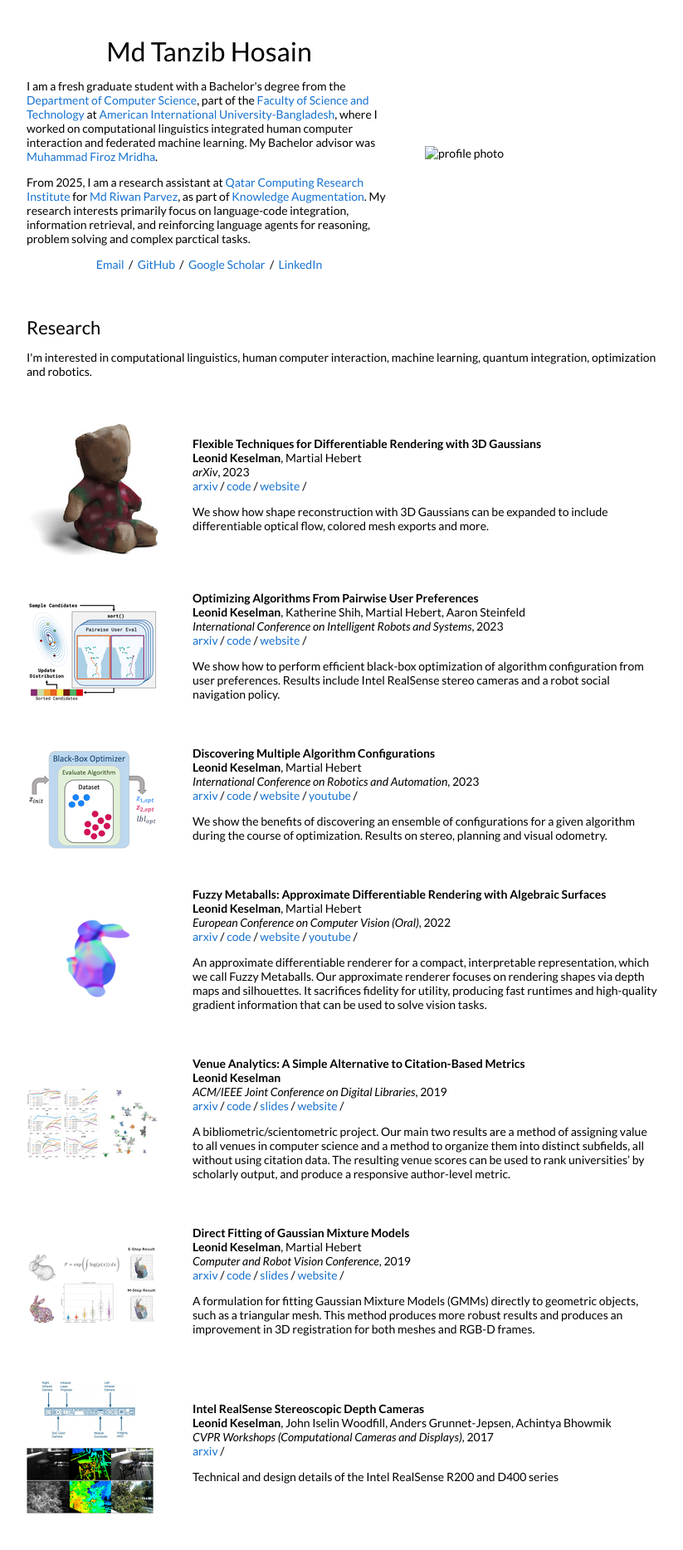
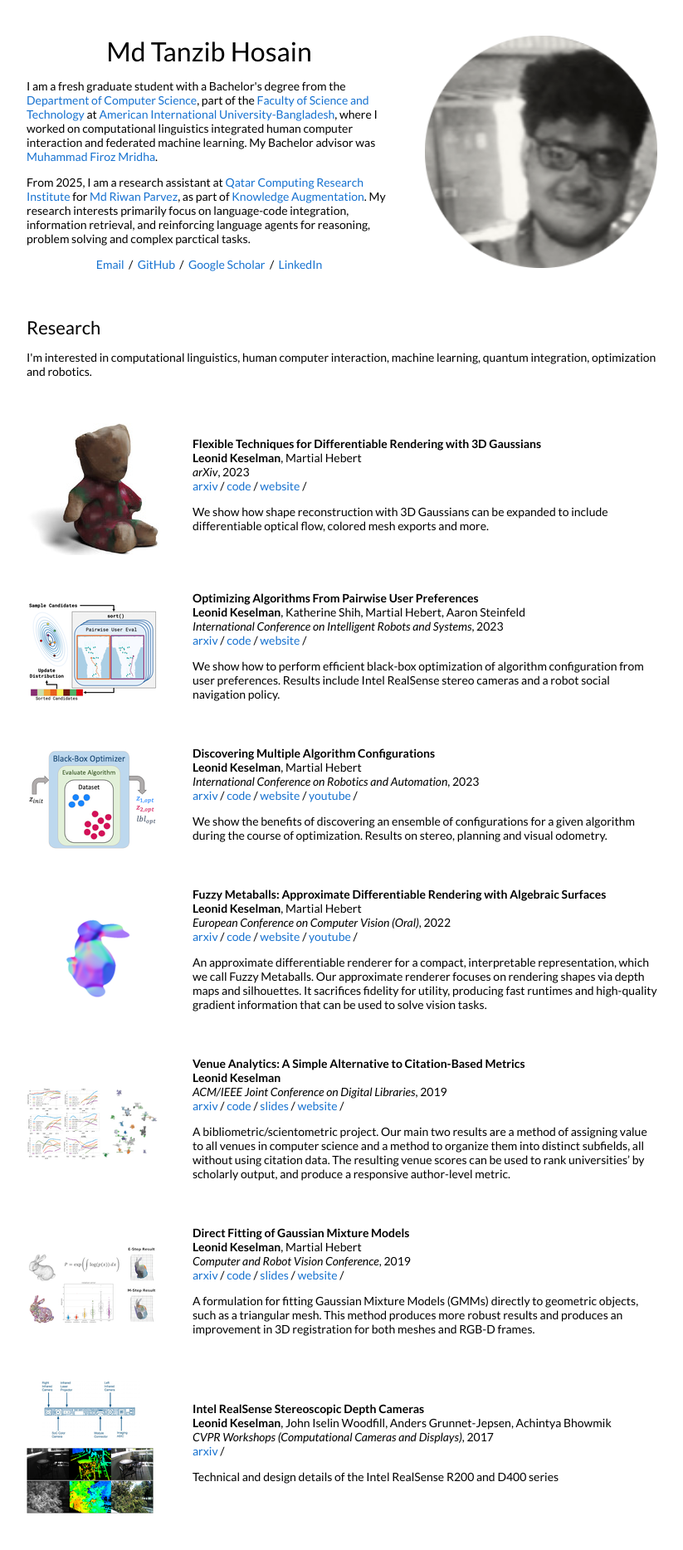
Before and after one commit to kraritt/kraritt.github.io, a Jekyll site: the page built from _posts/2023-08-28-3dgaussians.markdown, in a window 1280 px wide. Shown: the top 1868 px of the page at 83% size, without its empty margins (228-1051 px from the left). Built offline with Jekyll 4.4.1, drawn with Linux system fonts in a browser that asks for light colours.

Commit message:
Update default.html

```diff
--- a/_layouts/default.html
+++ b/_layouts/default.html
@@ -47,7 +47,7 @@
               </p>
             </td>
             <td style="padding:2.5%;width:40%;max-width:40%">
-              <img style="width:100%;max-width:100%" alt="profile photo" src="images/circle_bw_crop.jpg">
+              <img style="width:100%;max-width:100%" alt="profile photo" src="images/circle_bw_crop.png">
             </td>
           </tr>
         </table>
```
